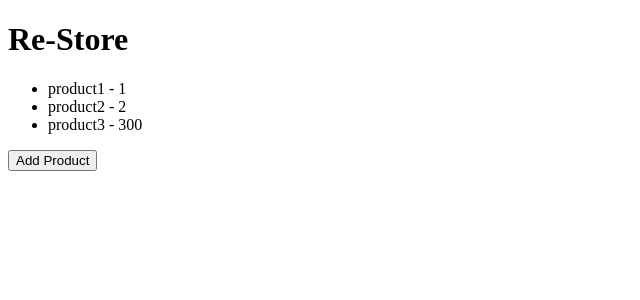
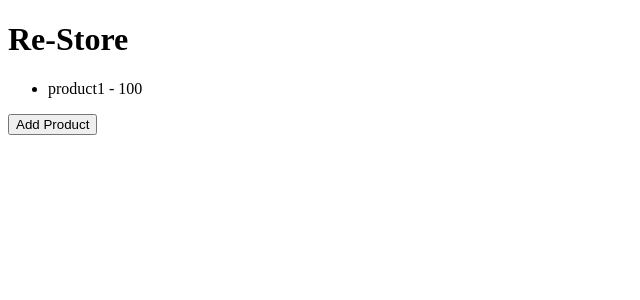
Before and after one commit to lucasalvesb/ReStore, a React (Create React App) app in the folder client/: page / in a window 1280 px wide. Both pictures are taken after a click on the button "Add Product". Shown: the top 300 px of the page, without its empty margins (0-640 px from the left). Built offline with nearby package versions, Linux system fonts and the light colour scheme; no server answers.

Commit message:
added interface to products

```diff
--- a/client/src/App.tsx
+++ b/client/src/App.tsx
@@ -1,10 +1,8 @@
 import { useEffect, useState } from "react";
+import { Product } from "./Product";
 
 function App() {
-  const [products, setProducts] = useState([
-  {name: 'product1', price: 1},
-  {name: 'product2', price: 2},
-]);
+  const [products, setProducts] = useState<Product[]>([]);
 
 useEffect(() => {
   fetch('http://localhost:5000/api/products')
@@ -13,15 +11,22 @@
 }, [])
 
   function addProduct() {
-    setProducts(prevState =>  [...prevState, {name: 'product' + (prevState.length + 1), price: (prevState.length * 100) + 100}])
+    setProducts(prevState =>  [...prevState,
+       {id: prevState.length + 101,
+        name: 'product' + (prevState.length + 1),
+       price: (prevState.length * 100) + 100,
+       brand: 'some brand',
+       description: 'some description',
+       pictureUrl: 'https://picsum.photos/200/300'
+      }])
   }
 
   return (
     <div>
       <h1>Re-Store</h1>
       <ul>
-        {products.map(item => (
-          <li key={item.name}>{item.name} - {item.price}</li>
+        {products.map(product => (
+          <li key={product.id}>{product.name} - {product.price}</li>
         ))}
       </ul>
       <button onClick={addProduct}>Add Product</button>
--- /dev/null
+++ b/client/src/Product.ts
@@ -0,0 +1,10 @@
+export interface Product {
+  id: number;
+  name: string;
+  description: string;
+  price: number;
+  pictureUrl: string;
+  type?: string;
+  brand: string;
+  quantityInStock?: number;
+}
```
